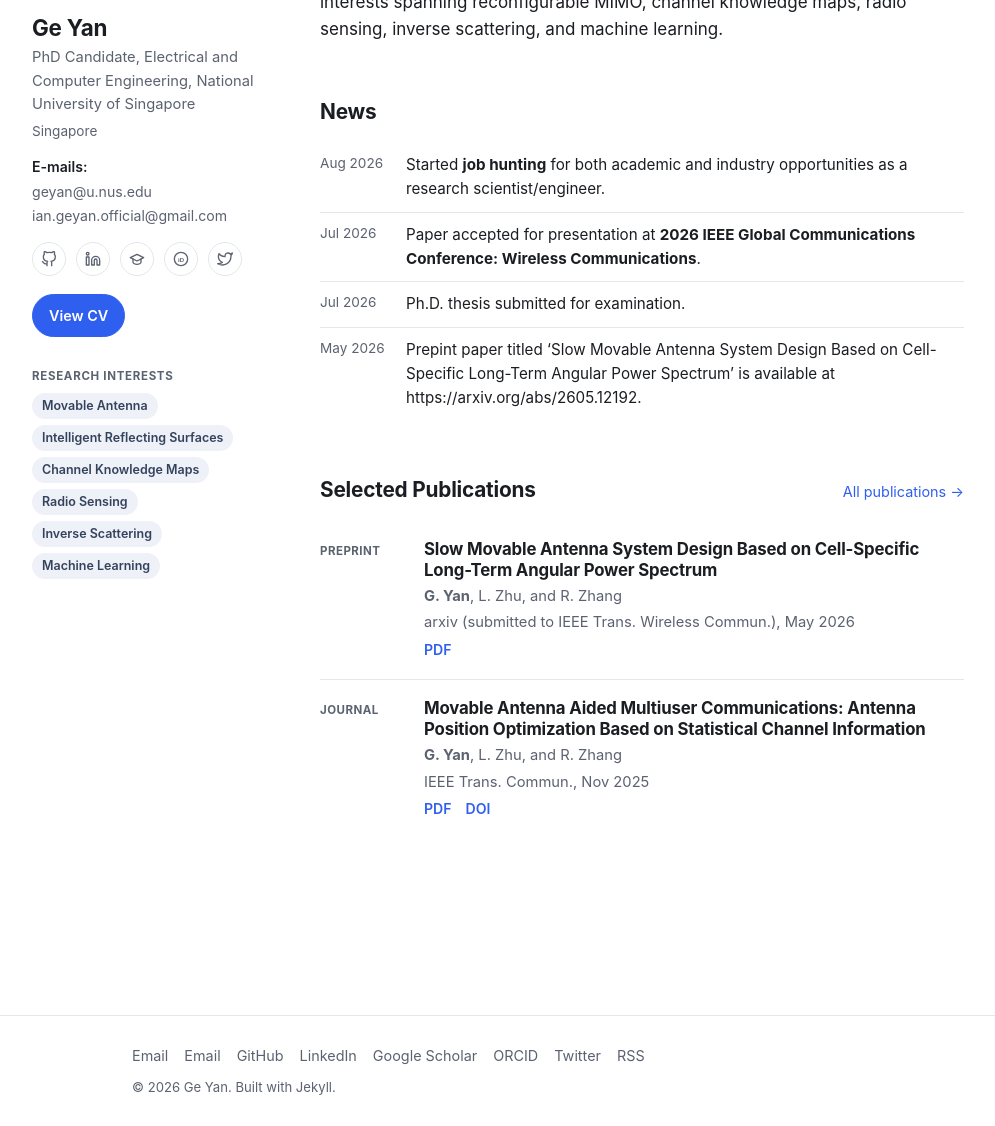
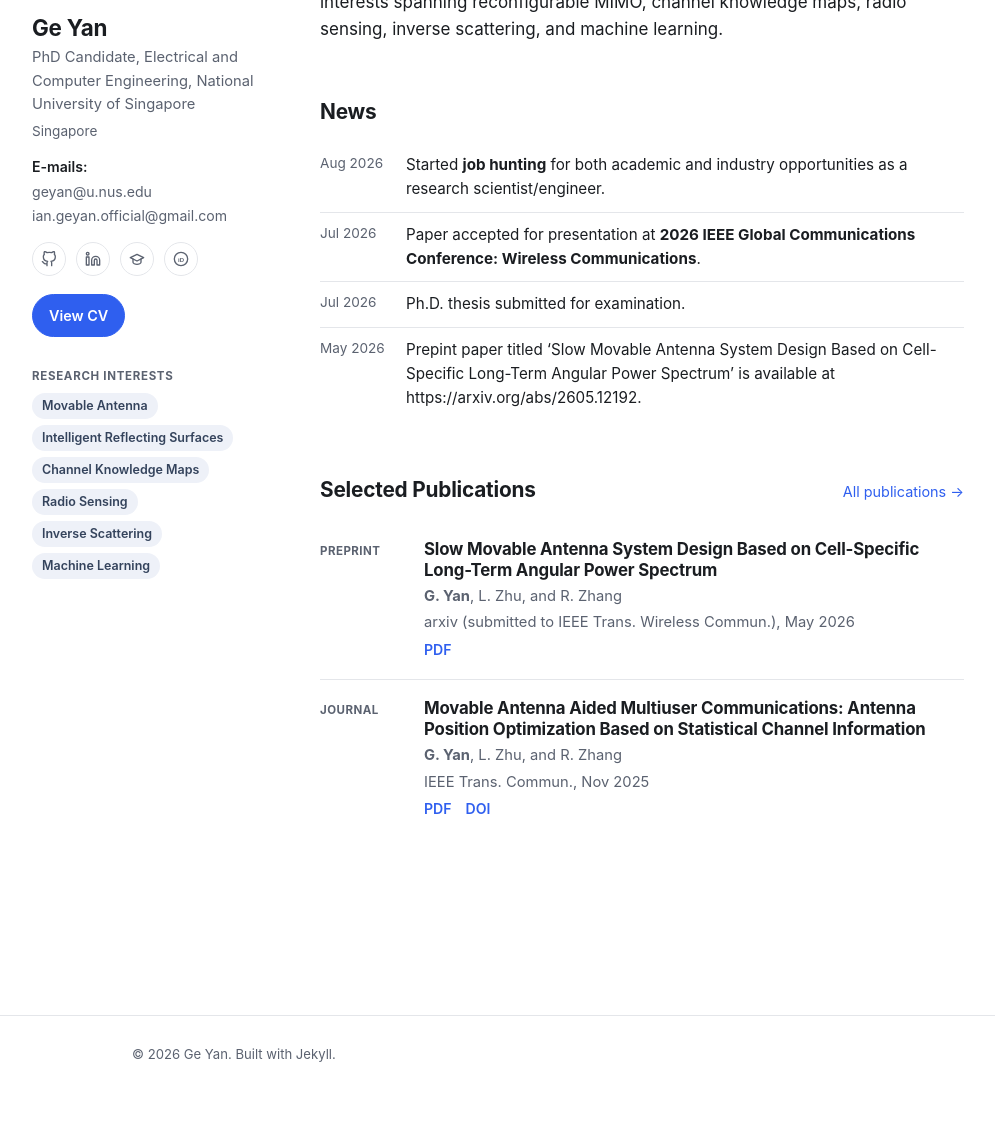
Before and after one commit to ian-geyan/ian-geyan.github.io, a Jekyll site: the page built from index.markdown, in a window 1280 px wide and 1395 px high, cut to the strip 269-1395 px from the top of the window. Shown: the whole strip, without its empty margins (142-1137 px from the left). Built offline with Jekyll 4.4.1, drawn with Linux system fonts in a browser that asks for light colours.

Commit message:
Fix Selected Publications sort order and social icon empty-link bug
- Rewrite publication rank computation as a Jekyll Generator instead of
  a :site, :pre_render hook — the hook wasn't taking effect (rank stayed
  unset, so sort:"rank" left entries in file order and reverse flipped
  it, showing oldest-first on the live site instead of newest-first).
  Generators run in Jekyll's dedicated pre-render phase, which is the
  documented, guaranteed-order place for this.
- Fix social icons rendering with an empty href for unset fields (e.g.
  Twitter): Liquid treats "" as truthy, so {% if x_href %} isn't enough
  without an explicit != "" check.
- Remove the footer's redundant link row (now duplicated by the home
  sidebar's icons/email block, and doubled up "Email Email" now that
  there are two addresses).

```diff
--- a/_includes/footer.html
+++ b/_includes/footer.html
@@ -1,25 +1,5 @@
-{% assign github_href = site.social.github %}
-{% if github_href and github_href != "" %}{% unless github_href contains "http" %}{% assign github_href = "https://github.com/" | append: github_href %}{% endunless %}{% endif %}
-{% assign linkedin_href = site.social.linkedin %}
-{% if linkedin_href and linkedin_href != "" %}{% unless linkedin_href contains "http" %}{% assign linkedin_href = "https://www.linkedin.com/in/" | append: linkedin_href %}{% endunless %}{% endif %}
-{% assign scholar_href = site.social.scholar %}
-{% if scholar_href and scholar_href != "" %}{% unless scholar_href contains "http" %}{% assign scholar_href = "https://scholar.google.com/citations?user=" | append: scholar_href %}{% endunless %}{% endif %}
-{% assign orcid_href = site.social.orcid %}
-{% if orcid_href and orcid_href != "" %}{% unless orcid_href contains "http" %}{% assign orcid_href = "https://orcid.org/" | append: orcid_href %}{% endunless %}{% endif %}
-{% assign twitter_href = site.social.twitter %}
-{% if twitter_href and twitter_href != "" %}{% unless twitter_href contains "http" %}{% assign twitter_href = "https://twitter.com/" | append: twitter_href %}{% endunless %}{% endif %}
-
 <footer class="site-footer">
   <div class="wrap site-footer__inner">
-    <div class="site-footer__links">
-      {% for email in site.social.email %}<a href="mailto:{{ email }}" aria-label="Email">Email</a>{% endfor %}
-      {% if github_href %}<a href="{{ github_href }}" aria-label="GitHub">GitHub</a>{% endif %}
-      {% if linkedin_href %}<a href="{{ linkedin_href }}" aria-label="LinkedIn">LinkedIn</a>{% endif %}
-      {% if scholar_href %}<a href="{{ scholar_href }}" aria-label="Google Scholar">Google Scholar</a>{% endif %}
-      {% if orcid_href %}<a href="{{ orcid_href }}" aria-label="ORCID">ORCID</a>{% endif %}
-      {% if twitter_href %}<a href="{{ twitter_href }}" aria-label="Twitter">Twitter</a>{% endif %}
-      <a href="{{ "/feed.xml" | relative_url }}" aria-label="RSS feed">RSS</a>
-    </div>
     <p class="site-footer__copy">&copy; {{ site.time | date: "%Y" }} {{ site.title }}. Built with Jekyll.</p>
   </div>
 </footer>
--- a/_includes/social-links.html
+++ b/_includes/social-links.html
@@ -10,27 +10,27 @@
 {% if twitter_href and twitter_href != "" %}{% unless twitter_href contains "http" %}{% assign twitter_href = "https://twitter.com/" | append: twitter_href %}{% endunless %}{% endif %}
 
 <div class="social-links">
-  {% if github_href %}
+  {% if github_href and github_href != "" %}
   <a href="{{ github_href }}" aria-label="GitHub" title="GitHub" target="_blank" rel="noopener">
     <svg viewBox="0 0 24 24" fill="none" stroke="currentColor" stroke-width="2" stroke-linecap="round" stroke-linejoin="round"><path d="M9 19c-5 1.5-5-2.5-7-3m14 6v-3.87a3.37 3.37 0 0 0-.94-2.61c3.14-.35 6.44-1.54 6.44-7A5.44 5.44 0 0 0 20 4.77 5.07 5.07 0 0 0 19.91 1S18.73.65 16 2.48a13.38 13.38 0 0 0-7 0C6.27.65 5.09 1 5.09 1A5.07 5.07 0 0 0 5 4.77a5.44 5.44 0 0 0-1.5 3.78c0 5.42 3.3 6.61 6.44 7A3.37 3.37 0 0 0 9 18.13V22"/></svg>
   </a>
   {% endif %}
-  {% if linkedin_href %}
+  {% if linkedin_href and linkedin_href != "" %}
   <a href="{{ linkedin_href }}" aria-label="LinkedIn" title="LinkedIn" target="_blank" rel="noopener">
     <svg viewBox="0 0 24 24" fill="none" stroke="currentColor" stroke-width="2" stroke-linecap="round" stroke-linejoin="round"><path d="M16 8a6 6 0 0 1 6 6v7h-4v-7a2 2 0 0 0-2-2 2 2 0 0 0-2 2v7h-4v-7a6 6 0 0 1 6-6z"/><rect x="2" y="9" width="4" height="12"/><circle cx="4" cy="4" r="2"/></svg>
   </a>
   {% endif %}
-  {% if scholar_href %}
+  {% if scholar_href and scholar_href != "" %}
   <a href="{{ scholar_href }}" aria-label="Google Scholar" title="Google Scholar" target="_blank" rel="noopener">
     <svg viewBox="0 0 24 24" fill="none" stroke="currentColor" stroke-width="2" stroke-linecap="round" stroke-linejoin="round"><path d="M22 10L12 5 2 10l10 5 10-5z"/><path d="M6 12v5c0 1.5 3 3 6 3s6-1.5 6-3v-5"/></svg>
   </a>
   {% endif %}
-  {% if orcid_href %}
+  {% if orcid_href and orcid_href != "" %}
   <a href="{{ orcid_href }}" aria-label="ORCID" title="ORCID" target="_blank" rel="noopener">
     <svg viewBox="0 0 24 24" fill="none" stroke="currentColor" stroke-width="2"><circle cx="12" cy="12" r="10"/><text x="12" y="16" font-size="9" text-anchor="middle" fill="currentColor" stroke="none" font-family="sans-serif" font-weight="700">iD</text></svg>
   </a>
   {% endif %}
-  {% if twitter_href %}
+  {% if twitter_href and twitter_href != "" %}
   <a href="{{ twitter_href }}" aria-label="Twitter" title="Twitter" target="_blank" rel="noopener">
     <svg viewBox="0 0 24 24" fill="none" stroke="currentColor" stroke-width="2" stroke-linecap="round" stroke-linejoin="round"><path d="M23 3a10.9 10.9 0 0 1-3.14 1.53 4.48 4.48 0 0 0-7.86 3v1A10.66 10.66 0 0 1 3 4s-4 9 5 13a11.64 11.64 0 0 1-7 2c9 5 20 0 20-11.5a4.5 4.5 0 0 0-.08-.83A7.72 7.72 0 0 0 23 3z"/></svg>
   </a>
--- a/_plugins/publication_rank.rb
+++ b/_plugins/publication_rank.rb
@@ -5,11 +5,19 @@
 # and a display `month_name` on each entry in _data/publications.yml, so
 # templates can just do:
 #   site.data.publications | sort: "rank" | reverse
+#
+# Implemented as a Generator (not a :site, :pre_render hook) because
+# generators run in Jekyll's dedicated pre-render "generate" phase, which
+# is the documented, guaranteed-order place to compute derived data before
+# any page/layout is rendered.
 require "date"
 
-Jekyll::Hooks.register :site, :pre_render do |site|
+class PublicationRankGenerator < Jekyll::Generator
+  priority :high
+
+  def generate(site)
     publications = site.data["publications"]
-  next unless publications.is_a?(Array)
+    return unless publications.is_a?(Array)
 
     publications.each_with_index do |pub, i|
       year = pub["year"].to_i
@@ -19,3 +27,4 @@
       pub["month_name"] = Date::ABBR_MONTHNAMES[month] if month.between?(1, 12)
     end
   end
+end
--- a/assets/css/main.scss
+++ b/assets/css/main.scss
@@ -523,14 +523,6 @@
   padding: 28px 0;
   margin-top: 40px;
 }
-.site-footer__links {
-  display: flex;
-  gap: 16px;
-  flex-wrap: wrap;
-  margin-bottom: 10px;
-}
-.site-footer__links a { color: var(--text-muted); font-size: 0.9rem; }
-.site-footer__links a:hover { color: var(--text); }
 .site-footer__copy { color: var(--text-muted); font-size: 0.82rem; margin: 0; }
 
 /* ---------------------------------------------------------------------
```
Lines whose indentation alone changed are shown as unchanged.
